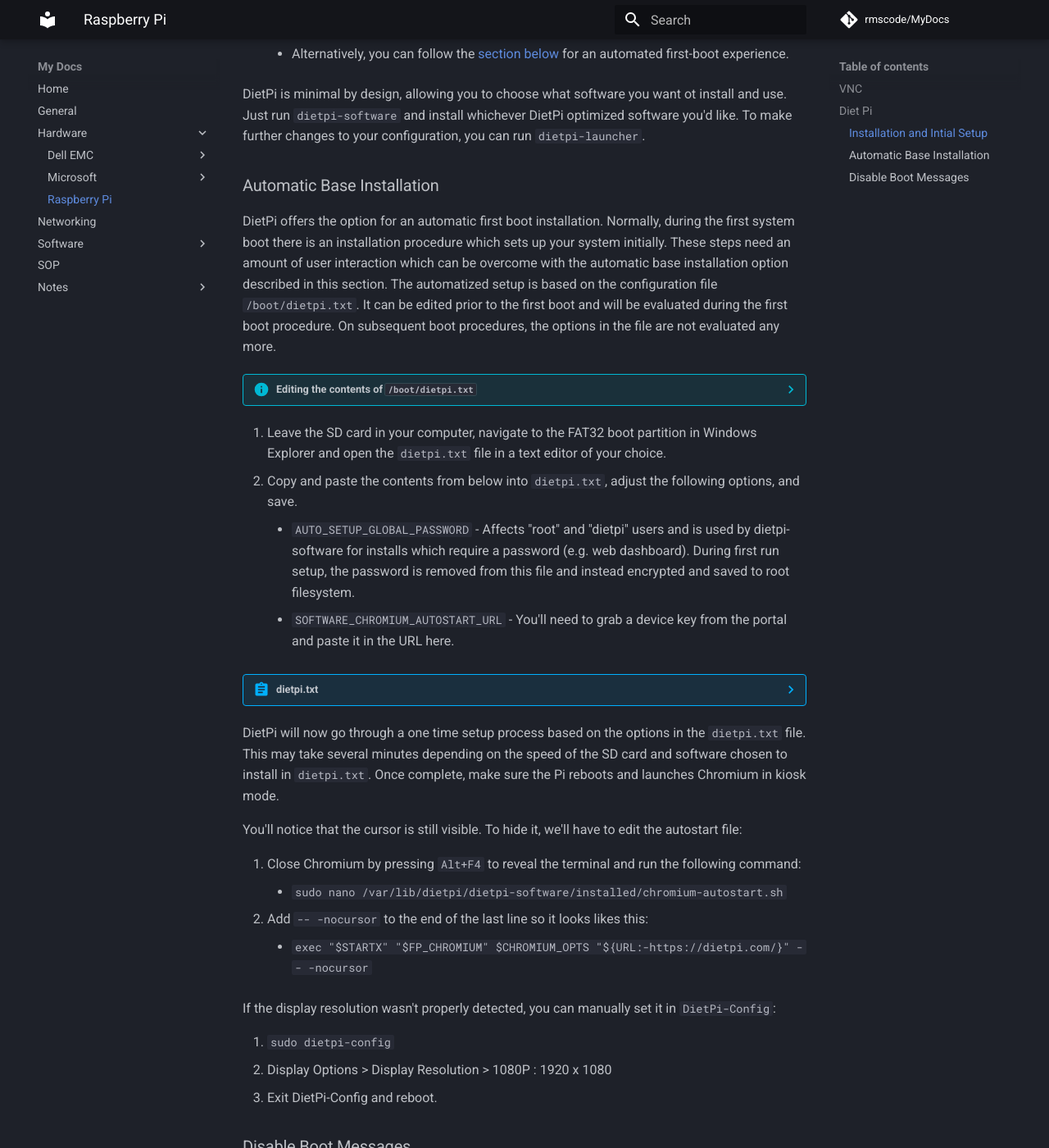
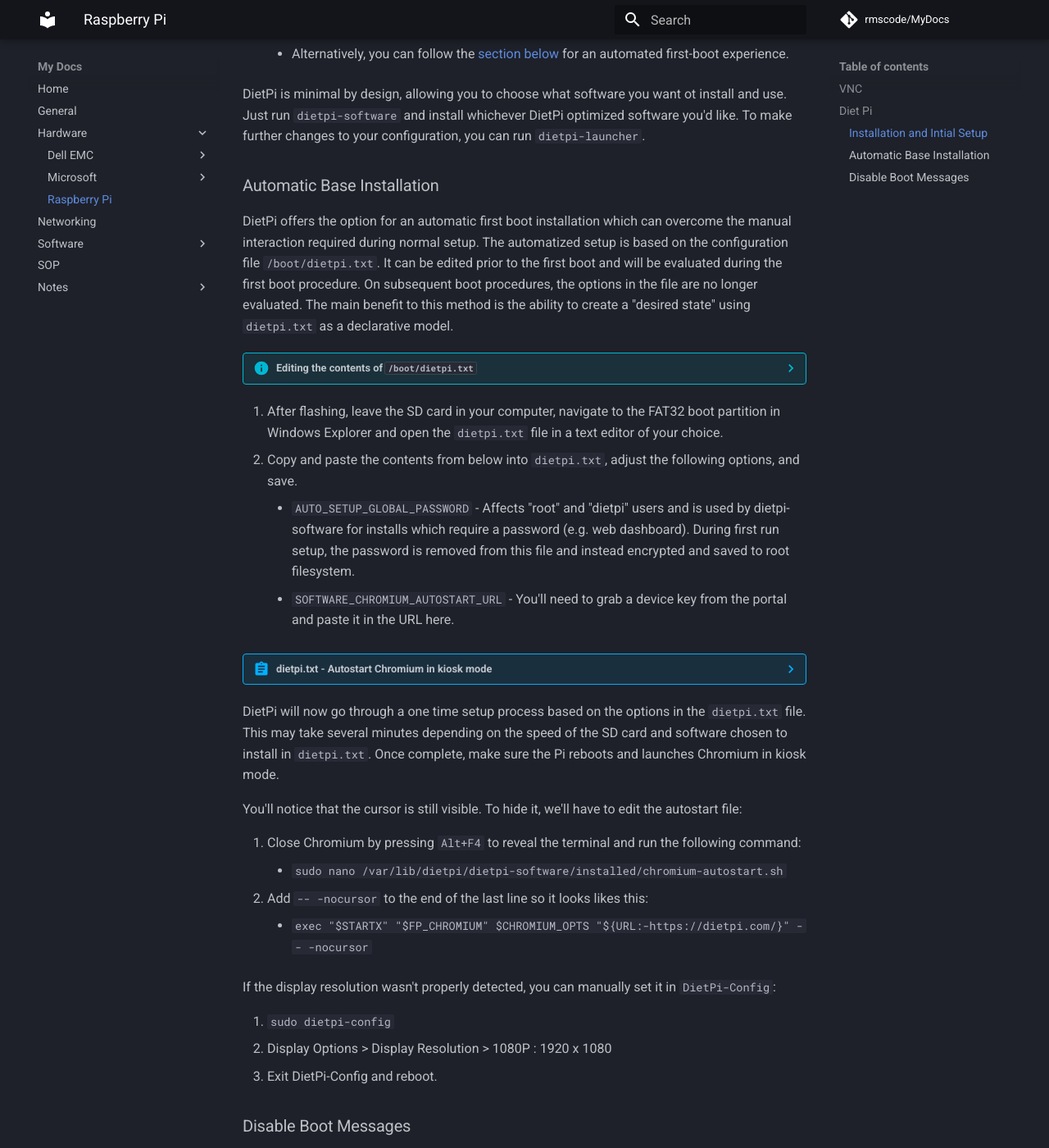
Before and after one commit to rmscode/binary-garden, an MkDocs documentation site: the page built from docs/hardware/raspberrypi.md, in a window 1280 px wide and 1400 px high, scrolled down 1855 px. Shown: the whole window at 82% size. Built offline with MkDocs 1.6.1 and Material for MkDocs 9.7.7, drawn with Linux system fonts in a browser that asks for light colours; comment, search, counter and statistics services are not loaded.

Commit message:
Update raspberrypi.md

````diff
--- a/docs/hardware/raspberrypi.md
+++ b/docs/hardware/raspberrypi.md
@@ -77,18 +77,18 @@
 
 ### Automatic Base Installation
 
-DietPi offers the option for an automatic first boot installation. Normally, during the first system boot there is an installation procedure which sets up your system initially. These steps need an amount of user interaction which can be overcome with the automatic base installation option described in this section. The automatized setup is based on the configuration file `/boot/dietpi.txt`. It can be edited prior to the first boot and will be evaluated during the first boot procedure. On subsequent boot procedures, the options in the file are not evaluated any more.
+DietPi offers the option for an automatic first boot installation which can overcome the manual interaction required during normal setup. The automatized setup is based on the configuration file `/boot/dietpi.txt`. It can be edited prior to the first boot and will be evaluated during the first boot procedure. On subsequent boot procedures, the options in the file are no longer evaluated. The main benefit to this method is the ability to create a "desired state" using `dietpi.txt` as a declarative model.
 
 ??? info "Editing the contents of `/boot/dietpi.txt`"
 
     For the Raspberry Pi, the file is located on a FAT32 partition which can be accessed on a Windows PC. In this case, `dietpi.txt` can be found in its root.
 
-1. Leave the SD card in your computer, navigate to the FAT32 boot partition in Windows Explorer and open the `dietpi.txt` file in a text editor of your choice.
+1. After flashing, leave the SD card in your computer, navigate to the FAT32 boot partition in Windows Explorer and open the `dietpi.txt` file in a text editor of your choice.
 2. Copy and paste the contents from below into `dietpi.txt`, adjust the following options, and save.
     - `AUTO_SETUP_GLOBAL_PASSWORD` - Affects "root" and "dietpi" users and is used by dietpi-software for installs which require a password (e.g. web dashboard). During first run setup, the password is removed from this file and instead encrypted and saved to root filesystem.
     - `SOFTWARE_CHROMIUM_AUTOSTART_URL` - You'll need to grab a device key from the portal and paste it in the URL here.
 
-??? abstract "dietpi.txt"
+??? abstract "dietpi.txt - Autostart Chromium in kiosk mode"
 
     ```txt
     # IMPORTANT:
````
